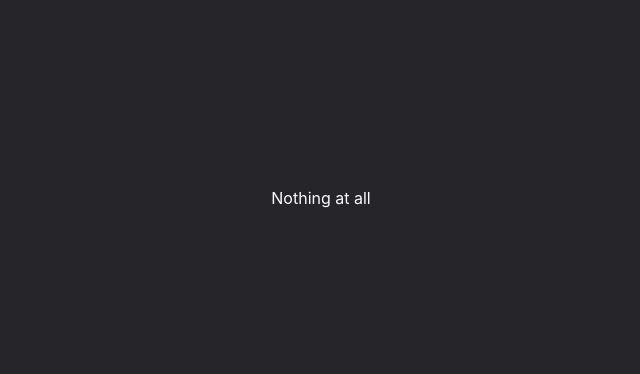
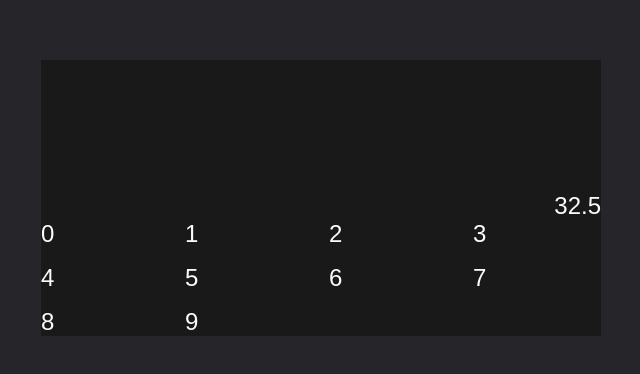
Before and after one commit to Guilleandmont/React-Calculator, a React (Create React App) app: page / in a window 1280 px wide. Shown: the part 202-576 px from the top of the page, without its empty margins (319-959 px from the left). Built offline with nearby package versions, Linux system fonts and the light colour scheme.

Commit message:
playing with grid and layout

```diff
--- a/src/App.css
+++ b/src/App.css
@@ -15,56 +15,30 @@ body {
 
 main {
   background-color: #191919;
-  display: grid;
-  gap: 5px;
-  grid-template-columns: repeat(4, auto);
-  grid-template-rows: repeat(5, auto);
-  height: 640px;
-  min-width: 360px;
-}
-main div {
   display: -webkit-box;
   display: -ms-flexbox;
   display: flex;
-  -webkit-box-pack: center;
-      -ms-flex-pack: center;
-          justify-content: center;
-  -webkit-box-align: center;
-      -ms-flex-align: center;
-          align-items: center;
-  background-color: #272635;
-  font-size: 28px;
-  cursor: pointer;
+  -webkit-box-orient: vertical;
+  -webkit-box-direction: normal;
+      -ms-flex-direction: column;
+          flex-direction: column;
+  font-size: 1.5rem;
+  font-family: Ubuntu, sans-serif;
 }
-main .display {
-  -webkit-box-pack: right;
-      -ms-flex-pack: right;
-          justify-content: right;
+main .display-container {
+  display: -webkit-box;
+  display: -ms-flexbox;
+  display: flex;
+  -webkit-box-pack: end;
+      -ms-flex-pack: end;
+          justify-content: flex-end;
   -webkit-box-align: end;
       -ms-flex-align: end;
           align-items: flex-end;
-  grid-column: 1/span 4;
-  padding: 16px;
-  background-color: #191919;
-  cursor: text;
+  height: 10rem;
 }
-main .operation {
-  background-color: #322633;
+main .grid-container {
+  display: grid;
+  gap: 1rem;
+  grid-template-columns: repeat(4, minmax(3rem, 8rem));
 }
-main .operation:active {
-  background-color: #ae50b6;
-  -webkit-transition: all 0.3s ease;
-  transition: all 0.3s ease;
-}
-main .number:active {
-  background-color: #ae50b6;
-  -webkit-transition: all 0.3s ease;
-  transition: all 0.3s ease;
-}
-main #zero {
-  grid-column: 1/span 2;
-}
-main #equals {
-  grid-row: span 2;
-  background-color: #ae50b6;
-}
--- a/src/App.js
+++ b/src/App.js
@@ -9,9 +9,25 @@ import {
     FaTimes,
 } from "react-icons/fa";
 
+const Numbers = () => {
+    const numbers = Array(10).fill(null);
+    return numbers.map((i, index) => (
+        <div key="index" className="number">
+            {index}
+        </div>
+    ));
+};
+
 class App extends React.Component {
     render() {
-        return <div>Nothing at all</div>;
+        return (
+            <main>
+                <div className="display-container">{3 + 5 * 6 - 2 / 4}</div>
+                <div className="grid-container">
+                    <Numbers />
+                </div>
+            </main>
+        );
     }
 }
 
--- a/src/App.scss
+++ b/src/App.scss
@@ -1,7 +1,7 @@
 $main-color: #191919;
-$primary-color: #272635;
-$secondary-color: #322633;
-$contrast-color: #ae50b6;
+$primary-color: #2d2d34;
+$secondary-color: #3f1f40;
+$contrast-color: #af3eb9;
 
 body {
     display: flex;
@@ -14,51 +14,21 @@ body {
 
 main {
     background-color: $main-color;
-    display: grid;
-    gap: 5px;
-    grid-template-columns: repeat(4, auto);
-    grid-template-rows: repeat(5, auto);
-    height: 640px;
-    min-width: 360px;
+    display: flex;
+    flex-direction: column;
+    font-size: 1.5rem;
+    font-family: Ubuntu, sans-serif;
 
-    div {
+    & .display-container {
         display: flex;
-        justify-content: center;
-        align-items: center;
-        background-color: $primary-color;
-        font-size: 28px;
-        cursor: pointer;
+        justify-content: flex-end;
+        align-items: flex-end;
+        height: 10rem;
     }
 
-    .display {
-        justify-content: right;
-        align-items: flex-end;
-        grid-column: 1 / span 4;
-        padding: 16px;
-        background-color: $main-color;
-        cursor: text;
-    }
-
-    .operation {
-        background-color: $secondary-color;
-
-        &:active {
-            background-color: $contrast-color;
-            transition: all 0.3s ease;
-        }
-    }
-
-    .number:active {
-        background-color: $contrast-color;
-        transition: all 0.3s ease;
-    }
-
-    #zero {
-        grid-column: 1 / span 2;
-    }
-
-    #equals {
-        grid-row: span 2;
-        background-color: $contrast-color;
+    & .grid-container {
+        display: grid;
+        gap: 1rem;
+        grid-template-columns: repeat(4, minmax(3rem, 8rem));
     }
 }
```
